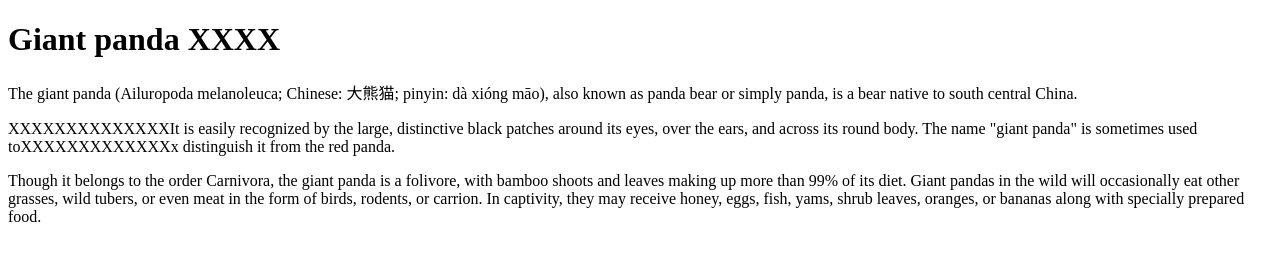
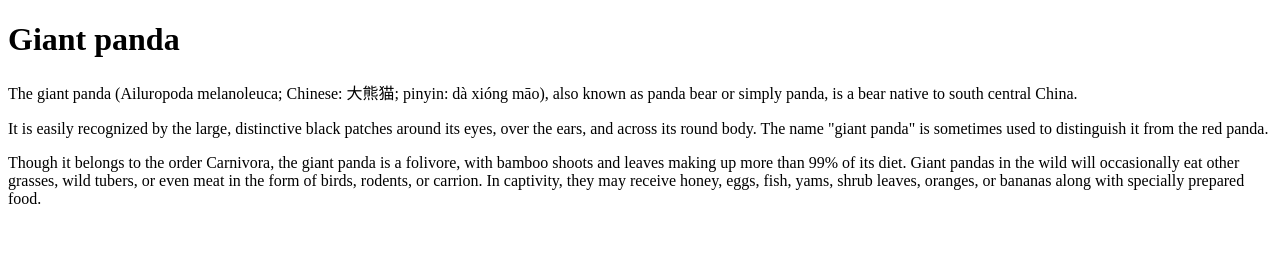
Before and after one commit to martin-lindvall/PandaWeb, a plain HTML site: page index.html in a window 1280 px wide. Drawn offline with Linux system fonts and the light colour scheme.

Commit message:
Revert "Added some errors"
This reverts commit 6aafc56e8a8695d21d1984ddeea115d639bd2bd3.

```diff
--- a/index.html
+++ b/index.html
@@ -3,15 +3,15 @@
 <head>
     <meta charset="UTF-8">
     <title>Title</title>
+    <h1>Giant panda</h1>
 </head>
 <body>
-<h1>Giant panda XXXX</h1>
 
-<p>The giant panda (Ailuropoda melanoleuca; Chinese: 大熊猫; pinyin: dà xióng māo), also known as panda bear or simply panda,
+    <p>The giant panda (Ailuropoda melanoleuca; Chinese: 大熊猫; pinyin: dà xióng māo), also known as panda bear or simply panda,
         is a bear native to south central China.</p>
 
-    <p>XXXXXXXXXXXXXXIt is easily recognized by the large, distinctive black patches around its eyes, over the ears, and across its round body.
-        The name "giant panda" is sometimes used toXXXXXXXXXXXXXx distinguish it from the red panda.</p>
+    <p>It is easily recognized by the large, distinctive black patches around its eyes, over the ears, and across its round body.
+        The name "giant panda" is sometimes used to distinguish it from the red panda.</p>
 
     <p>Though it belongs to the order Carnivora, the giant panda is a folivore, with bamboo shoots and leaves making up more than 99% of its diet.
         Giant pandas in the wild will occasionally eat other grasses, wild tubers, or even meat in the form of birds, rodents, or carrion.
```
